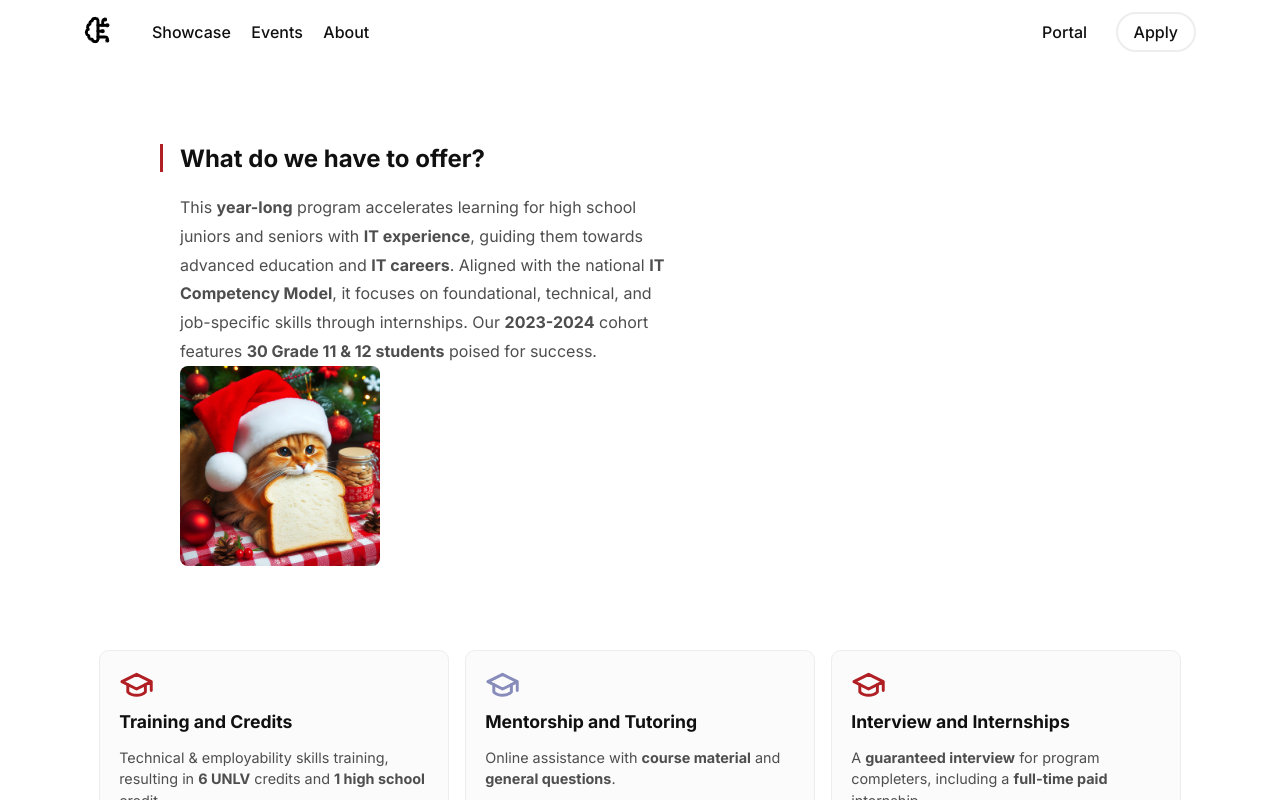
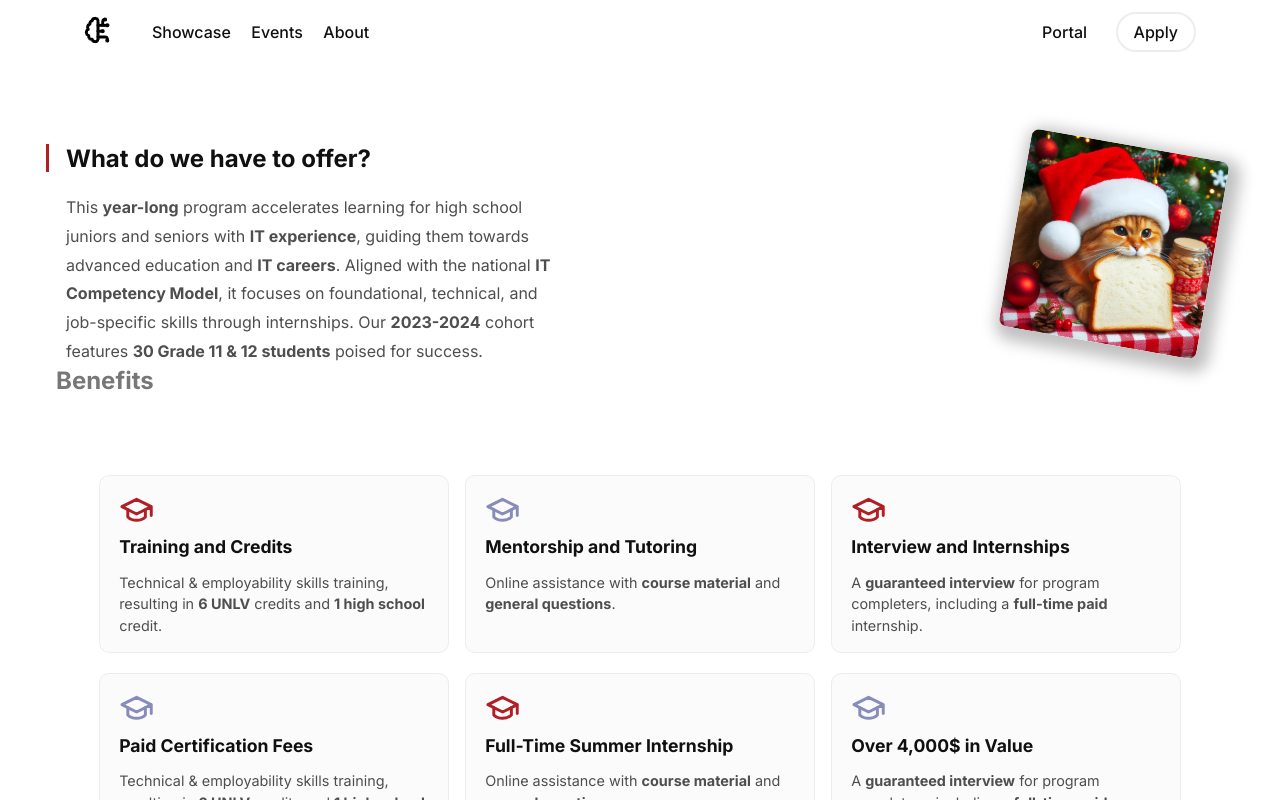
Before and after one commit to SaturnKai/Pipeline, a SvelteKit app: page / in a window 1280 px wide. Shown: the top 800 px of the page. Built offline with nearby package versions, Linux system fonts and the light colour scheme.

Commit message:
develop introduction

```diff
--- a/src/routes/+page.svelte
+++ b/src/routes/+page.svelte
@@ -2,7 +2,9 @@
 	import Benefit from 'components/Benefit.svelte';
 </script>
 
+<div class="main-layout">
 	<div class="section">
+		<div class="c1">
 			<h2 class="section-title">What do we have to offer?</h2>
 			<p class="description">
 				This <b>year-long</b> program accelerates learning for high school juniors and seniors with
@@ -11,9 +13,19 @@
 				job-specific skills through internships. Our <b>2023-2024</b> cohort features
 				<b>30 Grade 11 & 12 students</b> poised for success.
 			</p>
-	<img class="image" src="/assets/cat-bread.png" alt="cat eating bread placeholder." />
+		</div>
+		<div class="c2">
+			<img
+				class="image"
+				src="/assets/cat-bread.png"
+				alt="cat eating bread placeholder."
+				draggable="false"
+			/>
+		</div>
 	</div>
 
+	<h2 class="benefits-title">Benefits</h2>
+	<div class="separator" />
 	<div class="benefits">
 		<div class="benefits-row">
 			<Benefit title="Training and Credits" color="#B01F24">
@@ -40,11 +52,19 @@
 			</Benefit>
 		</div>
 	</div>
+</div>
 
 <style lang="scss">
+	.main-layout {
+		max-width: var(--site-max-width);
+		margin: 0 auto;
+	}
+
 	.section {
-		margin-left: 180px;
+		display: flex;
+		justify-content: space-between;
 		margin-top: 80px;
+		margin-inline: 10px;
 	}
 
 	.section-title {
@@ -69,6 +89,12 @@
 	.image {
 		width: 200px;
 		border-radius: 8px;
+		box-shadow: 5px 5px 15px 8px rgba($color: #000000, $alpha: 0.25);
+		transform: rotate(10deg);
+	}
+
+	.benefits-title {
+		color: #777777;
 	}
 
 	.benefits {
```
Lines whose indentation alone changed are shown as unchanged.
